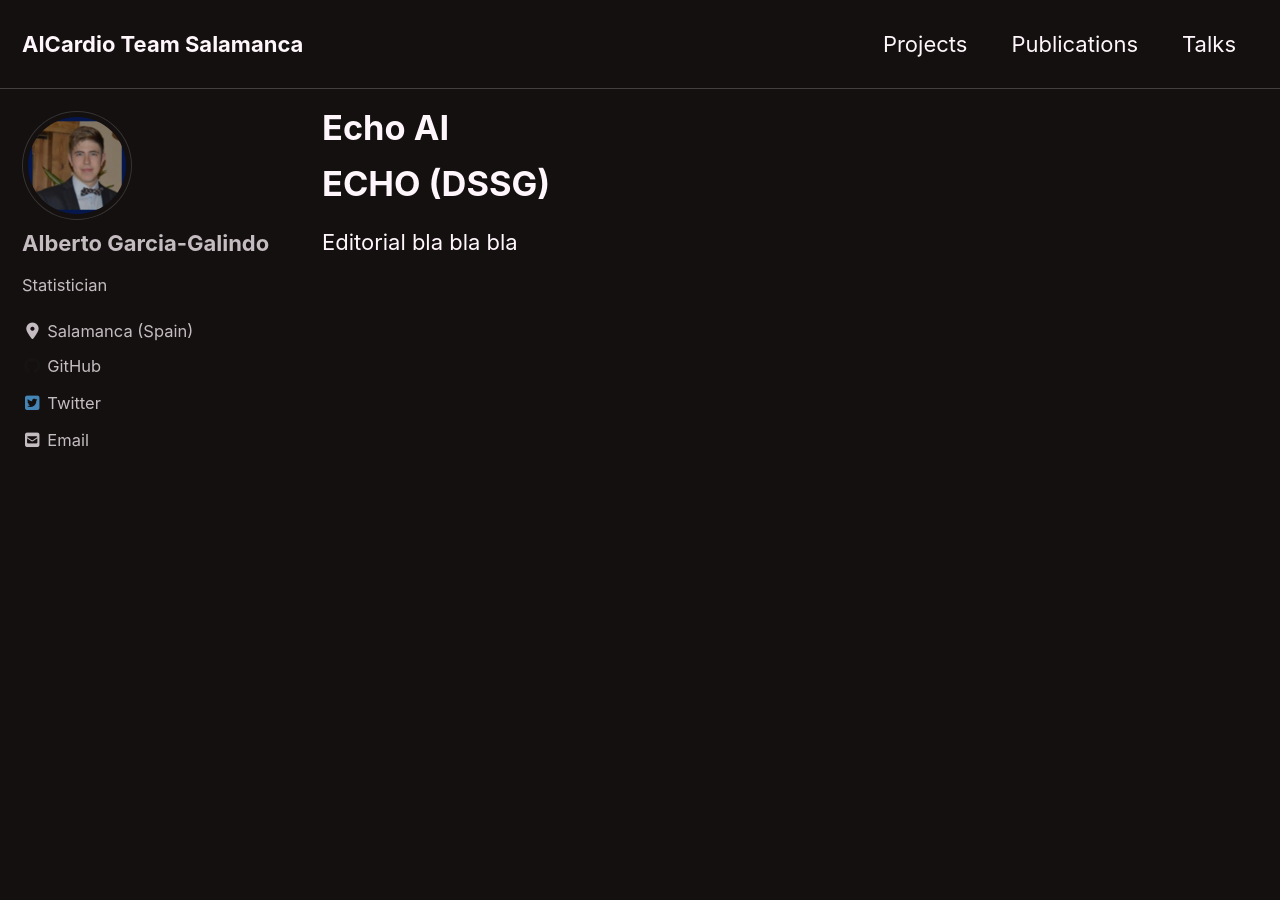
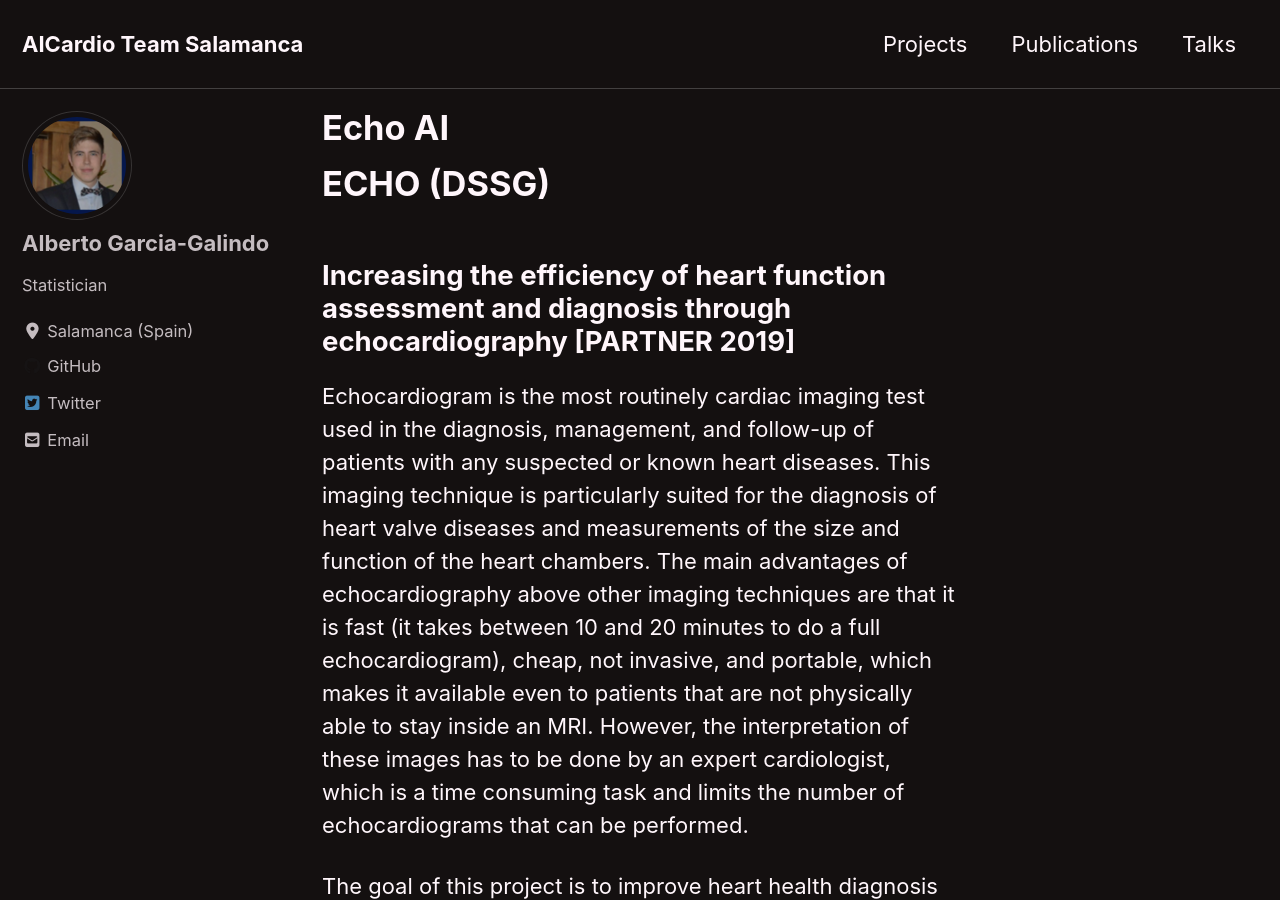
Before and after one commit to IA-Cardiologia-husa/IA-Cardiologia-husa, a Jekyll site: the page built from _posts/2020-02-08-echoAI.md, in a window 1280 px wide and 900 px high. Built offline with Jekyll 4.4.1, drawn with Linux system fonts in a browser that asks for light colours; cached includes are drawn as plain includes; nearby versions of some CDN libraries; some of the changed text lies outside the part shown.

Commit message:
posts updated

```diff
--- a/_posts/2020-02-08-echoAI.md
+++ b/_posts/2020-02-08-echoAI.md
@@ -10,4 +10,12 @@ excerpt: "DSSG Project 2019"
 ---
 # ECHO (DSSG)
 
-Editorial bla bla bla
+## Increasing the efficiency of heart function assessment and diagnosis through echocardiography [PARTNER 2019]
+
+Echocardiogram is the most routinely cardiac imaging test used in the diagnosis, management, and follow-up of patients with any suspected or known heart diseases. This imaging technique is particularly suited for the diagnosis of heart valve diseases and measurements of the size and function of the heart chambers. The main advantages of echocardiography above other imaging techniques are that it is fast (it takes between 10 and 20 minutes to do a full echocardiogram), cheap, not invasive, and portable, which makes it available even to patients that are not physically able to stay inside an MRI. However, the interpretation of these images has to be done by an expert cardiologist, which is a time consuming task and limits the number of echocardiograms that can be performed.
+
+The goal of this project is to improve heart health diagnosis from echocardiogram images using Artificial Intelligence (AI) and other machine learning techniques to automate some of the underlying tasks.
+
+### DataFest 2019
+
+<iframe width="640" height="360" src="https://www.youtube-nocookie.com/embed/pMzx_XkvIKU?controls=0&amp;showinfo=0" frameborder="0" allowfullscreen></iframe>
```
Also changed, not shown: _posts/2020-02-07-echoNLP.md (deleted, +0 -13 lines), _posts/2020-02-10-cardioversion.md (deleted, +0 -13 lines).
